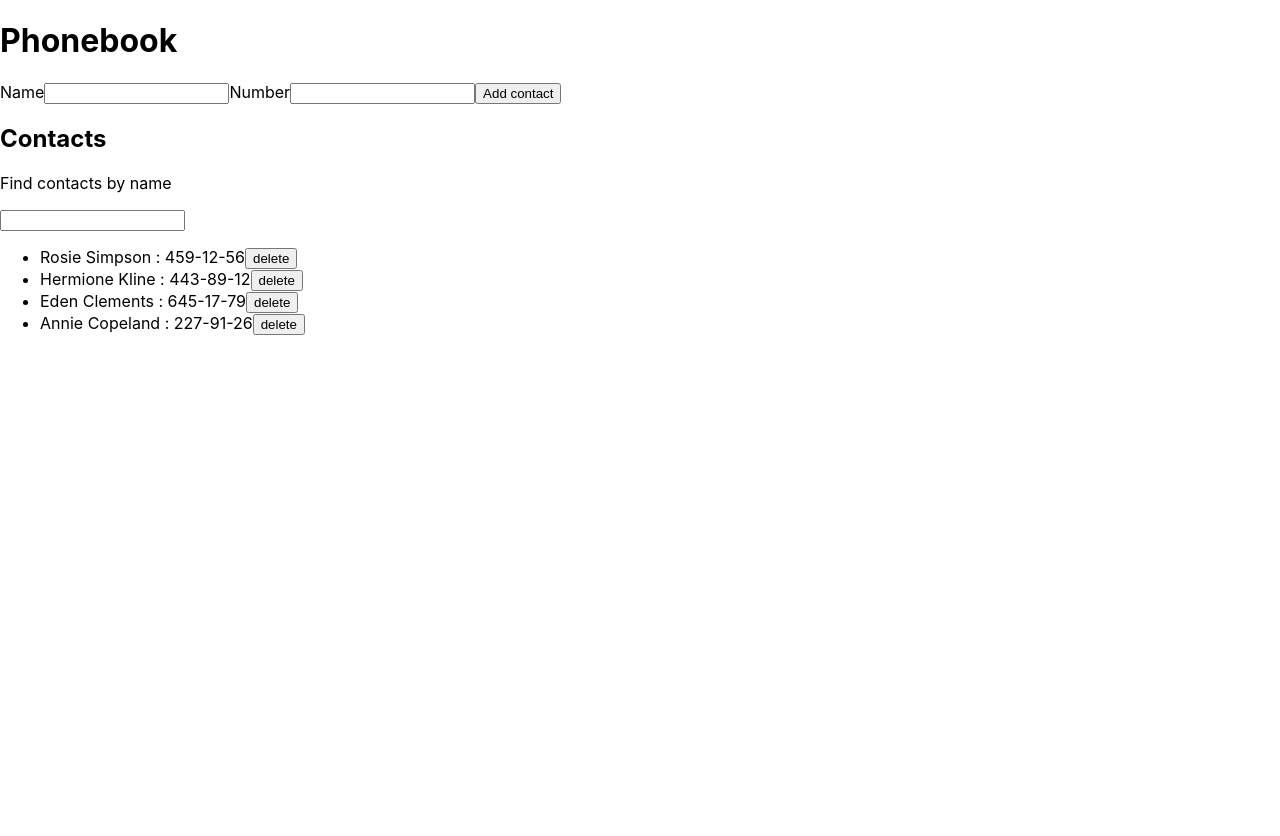
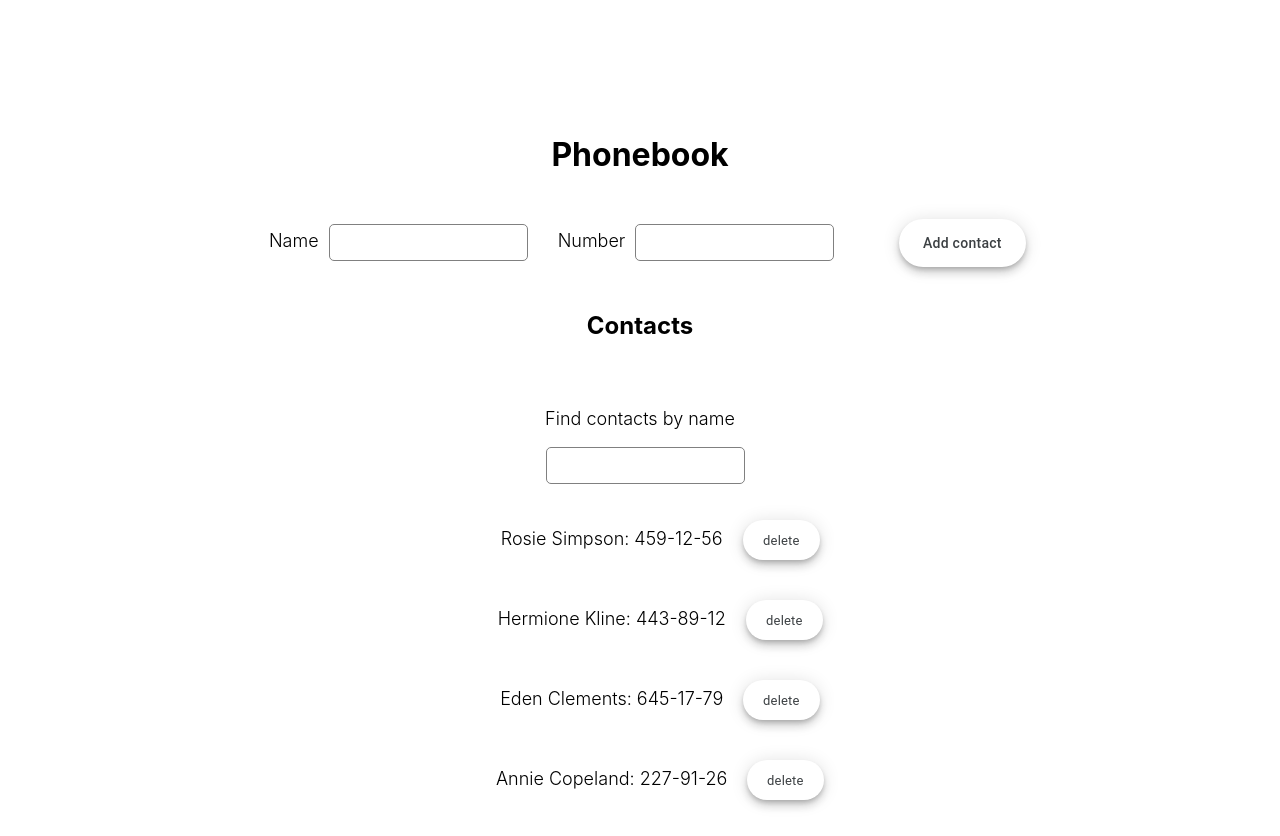
Before and after one commit to weroszymaniak/goit-react-hw-02-phonebook, a React (Create React App) app: page / in a window 1280 px wide. Before the commit the page ends 800 px from the top, so only its background shows below. Built offline with nearby package versions, Linux system fonts and the light colour scheme.

Commit message:
added styling

```diff
--- a/src/components/ContactForm/ContactForm.jsx
+++ b/src/components/ContactForm/ContactForm.jsx
@@ -1,5 +1,6 @@
 import React, { Component } from 'react';
 import { nanoid } from 'nanoid';
+import css from './ContactForm.module.css';
 const INITIAL_STATE = {
   name: '',
   number: '',
@@ -28,10 +29,11 @@ class ContactForm extends Component {
   render() {
     const { name, number } = this.state;
     return (
-      <form onSubmit={this.handleSubmit}>
-        <label>
+      <form className={css.form} onSubmit={this.handleSubmit}>
+        <label className={css.label}>
           Name
           <input
+            className={css.input}
             type="text"
             name="name"
             value={name}
@@ -42,9 +44,10 @@ class ContactForm extends Component {
           />
         </label>
 
-        <label>
+        <label className={css.label}>
           Number
           <input
+            className={css.input}
             type="tel"
             name="number"
             value={number}
@@ -55,7 +58,9 @@ class ContactForm extends Component {
           />
         </label>
 
-        <button type="submit">Add contact </button>
+        <button className={css.button} type="submit">
+          Add contact{' '}
+        </button>
       </form>
     );
   }
--- a/src/components/ContactForm/ContactForm.module.css
+++ b/src/components/ContactForm/ContactForm.module.css
@@ -0,0 +1,60 @@
+.form {
+  display: flex;
+  justify-content: center;
+  align-items: center;
+}
+
+.label {
+  font-size: 18px;
+  padding: 15px;
+  font-weight: 300;
+}
+
+.input {
+  border: 1px solid gray;
+  border-radius: 5px;
+  padding: 10px;
+  margin-left: 10px;
+}
+
+.button {
+  margin-left: 50px;
+  align-items: center;
+  appearance: none;
+  background-color: #fff;
+  border-radius: 24px;
+  border-style: none;
+  box-shadow: rgba(0, 0, 0, 0.2) 0 3px 5px -1px,
+    rgba(0, 0, 0, 0.14) 0 6px 10px 0, rgba(0, 0, 0, 0.12) 0 1px 18px 0;
+  box-sizing: border-box;
+  color: #3c4043;
+  cursor: pointer;
+  display: inline-flex;
+  fill: currentcolor;
+  font-family: 'Google Sans', Roboto, Arial, sans-serif;
+  font-size: 14px;
+  font-weight: 500;
+  height: 48px;
+  justify-content: center;
+  letter-spacing: 0.25px;
+  line-height: normal;
+  max-width: 100%;
+  overflow: visible;
+  padding: 2px 24px;
+  position: relative;
+  text-align: center;
+  text-transform: none;
+  transition: box-shadow 280ms cubic-bezier(0.4, 0, 0.2, 1),
+    opacity 15ms linear 30ms, transform 270ms cubic-bezier(0, 0, 0.2, 1) 0ms;
+  user-select: none;
+  -webkit-user-select: none;
+  touch-action: manipulation;
+  width: auto;
+  will-change: transform, opacity;
+  z-index: 0;
+}
+
+.button:hover {
+  background: #f6f9fe;
+  color: #174ea6;
+}
--- a/src/components/ContactList/ContactList.jsx
+++ b/src/components/ContactList/ContactList.jsx
@@ -3,12 +3,13 @@ import PropTypes from 'prop-types';
 import css from './ContactList.module.css';
 
 const ContactList = ({ contacts, removeContact }) => (
-  <ul>
+  <ul className={css.list}>
     {contacts.map(contact => (
-      <li key={contact.id}>
-        {contact.name + ' : ' + contact.number}
+      <li className={css.item} key={contact.id}>
+        {contact.name + ': ' + contact.number}
         {
           <button
+            className={css.button}
             type="button"
             name="delete"
             onClick={() => removeContact(contact.id)}
--- a/src/components/ContactList/ContactList.module.css
+++ b/src/components/ContactList/ContactList.module.css
@@ -0,0 +1,51 @@
+.list {
+  list-style: none;
+  display: flex;
+  flex-direction: column;
+  align-items: center;
+}
+.item {
+  padding: 20px;
+  font-size: 18px;
+  font-weight: 300;
+}
+.button {
+  margin-left: 20px;
+  align-items: center;
+  appearance: none;
+  background-color: #fff;
+  border-radius: 24px;
+  border-style: none;
+  box-shadow: rgba(0, 0, 0, 0.2) 0 3px 5px -1px,
+    rgba(0, 0, 0, 0.14) 0 6px 10px 0, rgba(0, 0, 0, 0.12) 0 1px 18px 0;
+  box-sizing: border-box;
+  color: #3c4043;
+  cursor: pointer;
+  display: inline-flex;
+  fill: currentcolor;
+  font-family: 'Google Sans', Roboto, Arial, sans-serif;
+  font-size: 13px;
+  font-weight: 400;
+  height: 40px;
+  justify-content: center;
+  letter-spacing: 0.2px;
+  line-height: normal;
+  max-width: 100%;
+  overflow: visible;
+  padding: 2px 20px;
+  position: relative;
+  text-align: center;
+  text-transform: none;
+  transition: box-shadow 280ms cubic-bezier(0.4, 0, 0.2, 1),
+    opacity 15ms linear 30ms, transform 270ms cubic-bezier(0, 0, 0.2, 1) 0ms;
+  user-select: none;
+  -webkit-user-select: none;
+  touch-action: manipulation;
+  width: auto;
+  will-change: transform, opacity;
+  z-index: 0;
+}
+.button:hover {
+  background: #f6f9fe;
+  color: #174ea6;
+}
--- a/src/components/Filter/Filter.jsx
+++ b/src/components/Filter/Filter.jsx
@@ -4,9 +4,14 @@ import css from './Filter.module.css';
 
 function Filter({ value, onFilter }) {
   return (
-    <div>
-      <p>Find contacts by name</p>
-      <input type="text" value={value} onChange={onFilter} />
+    <div className={css.container}>
+      <p className={css.call}>Find contacts by name</p>
+      <input
+        className={css.input}
+        type="text"
+        value={value}
+        onChange={onFilter}
+      />
     </div>
   );
 }
--- a/src/components/Filter/Filter.module.css
+++ b/src/components/Filter/Filter.module.css
@@ -0,0 +1,18 @@
+.input {
+  border: 1px solid gray;
+  border-radius: 5px;
+  padding: 10px;
+  margin-left: 10px;
+  max-width: 500px;
+  align-self: center;
+}
+.container {
+  display: flex;
+  flex-direction: column;
+  justify-content: center;
+}
+.call {
+  text-align: center;
+  font-size: 18px;
+  font-weight: 300;
+}
--- a/src/index.css
+++ b/src/index.css
@@ -13,3 +13,18 @@ code {
   font-family: source-code-pro, Menlo, Monaco, Consolas, 'Courier New',
     monospace;
 }
+
+h1,
+h2 {
+  text-align: center;
+  padding: 35px;
+  margin: 0;
+}
+h2 {
+  padding-bottom: 0px;
+}
+
+div {
+  text-align: center;
+  padding-top: 50px;
+}
```
